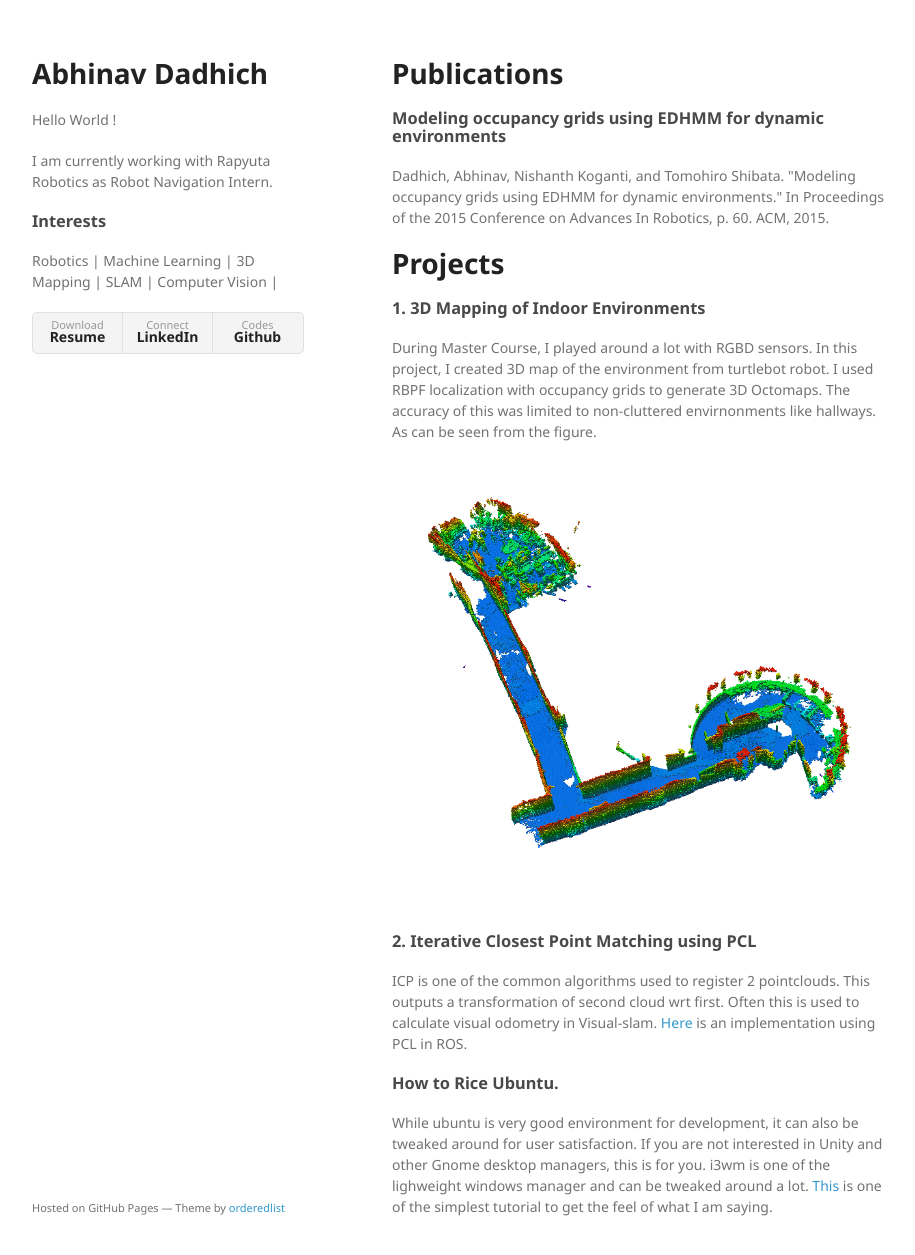
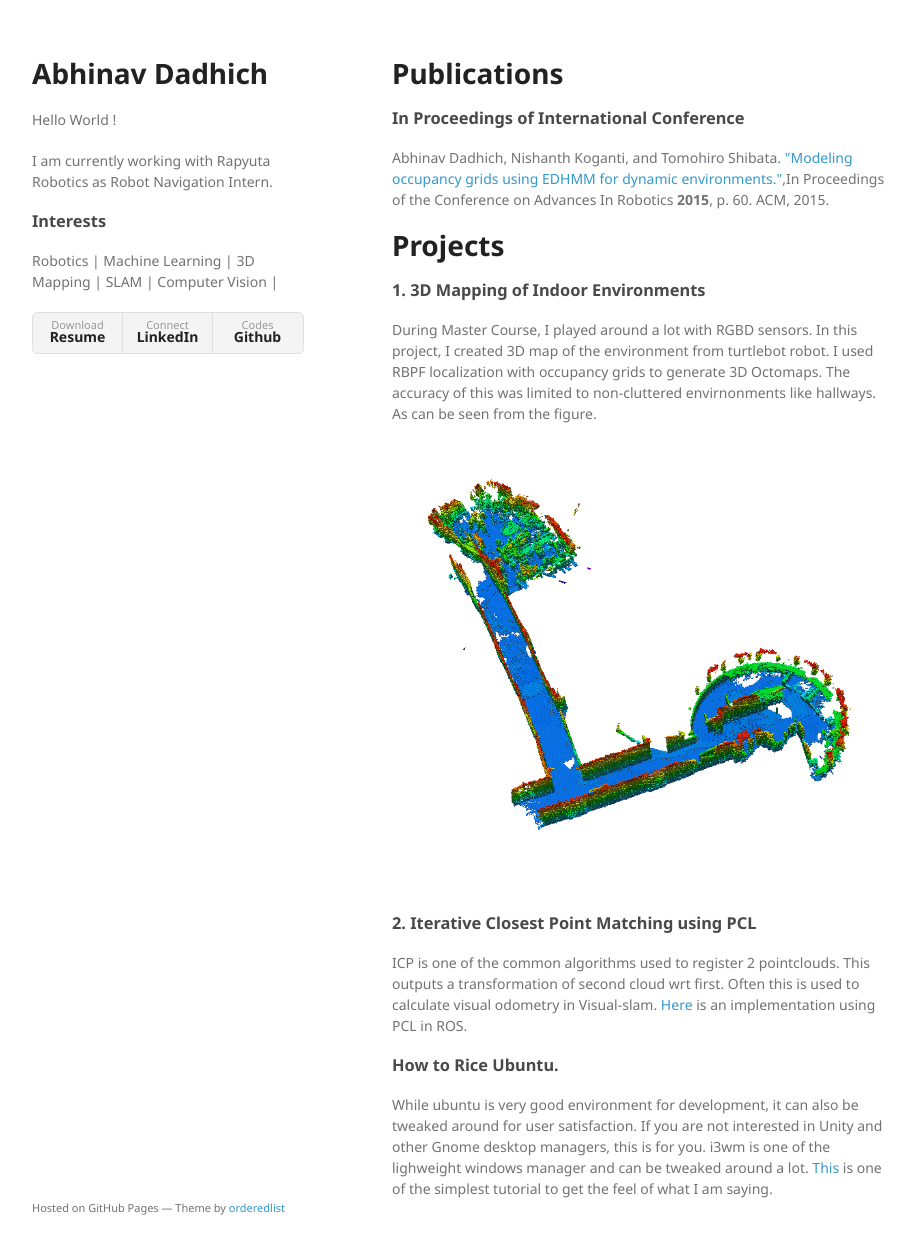
Before and after one commit to ResByte/ResByte.github.io, a Jekyll site: the page index.html, which Jekyll copies as it is, in a window 1280 px wide and 1287 px high. Shown: the top 1255 px of the window, without its empty margins (178-1093 px from the left). Built offline with Jekyll 4.4.1, drawn with Linux system fonts in a browser that asks for light colours.

Commit message:
added publication

```diff
--- a/index.html
+++ b/index.html
@@ -33,9 +33,9 @@
       </header>
       <section>
 
-        <h1>Publications</h1>
-        <h3>Modeling occupancy grids using EDHMM for dynamic environments</h3>
-        <p>Dadhich, Abhinav, Nishanth Koganti, and Tomohiro Shibata. "Modeling occupancy grids using EDHMM for dynamic environments." In Proceedings of the 2015 Conference on Advances In Robotics, p. 60. ACM, 2015.</p>
+        <h1>Publications </h1>
+        <h3>In Proceedings of International Conference</h3>
+        <p>Abhinav Dadhich, Nishanth Koganti, and Tomohiro Shibata. <a href="http://dl.acm.org/citation.cfm?id=2783510">"Modeling occupancy grids using EDHMM for dynamic environments."</a>,In Proceedings of the Conference on Advances In Robotics <b>2015</b>, p. 60. ACM, 2015.</p>
 
         <h1>Projects</h1>
 
```
